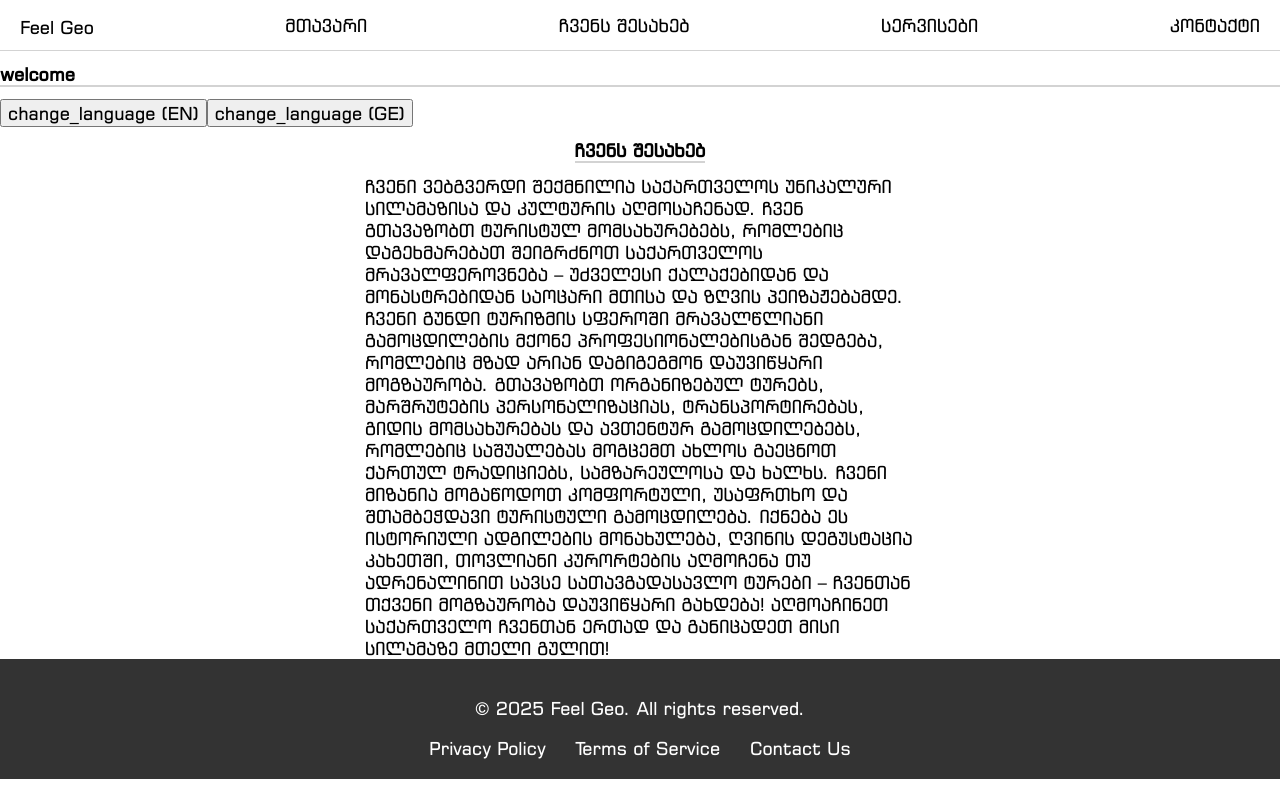
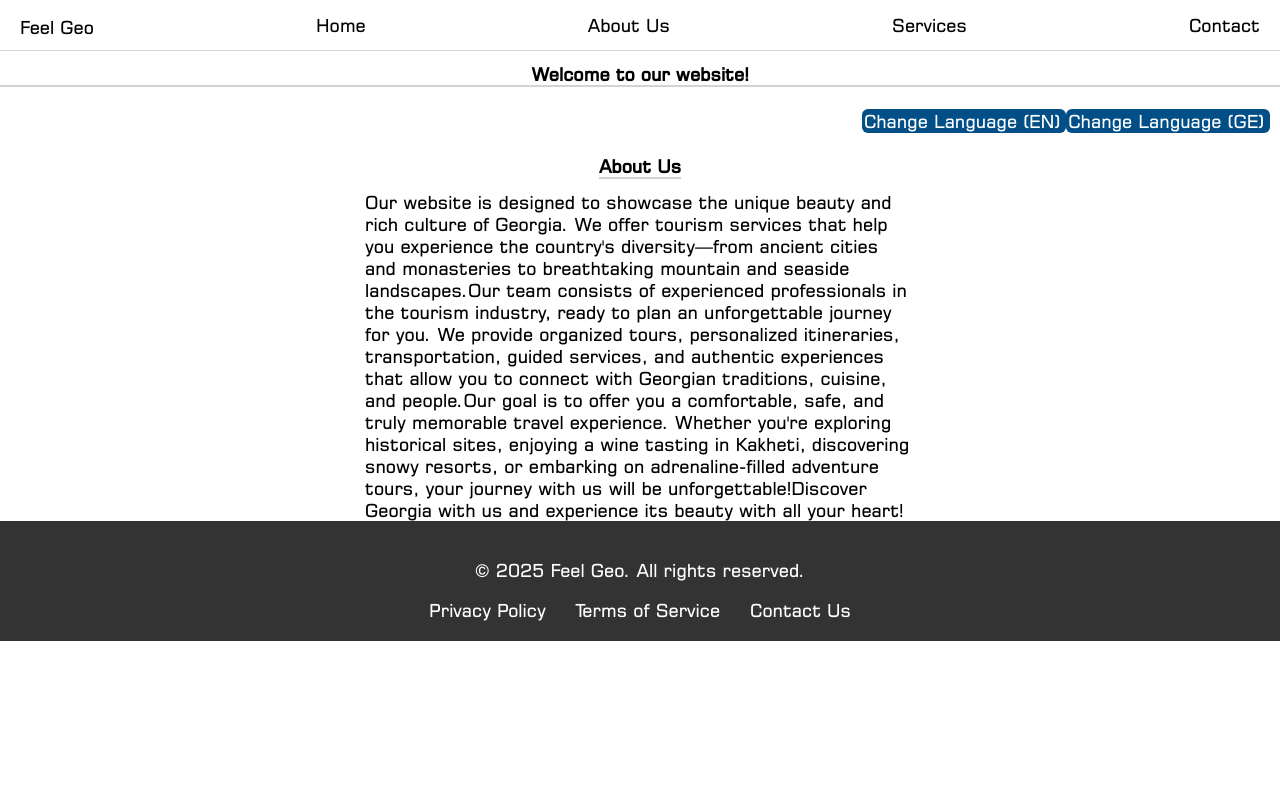
Before and after one commit to giglaulala/feel_geo, a React (Vite) app in the folder feel-geo-ge/: page /about in a window 1280 px wide. Built offline with nearby package versions, Linux system fonts and the light colour scheme.

Commit message:
feat: full implementation of language change

```diff
--- a/feel-geo-ge/src/App.jsx
+++ b/feel-geo-ge/src/App.jsx
@@ -7,6 +7,7 @@ import Contact from "./components/Contact.jsx";
 import CardInfo from "./components/CardInfo.jsx";
 import LanguageSwitcher from "./components/LanguageSwitcher.jsx";
 import { Routes, Route } from "react-router-dom";
+import "./i18n";
 import "./App.module.css";
 
 function App() {
--- a/feel-geo-ge/src/components/About.jsx
+++ b/feel-geo-ge/src/components/About.jsx
@@ -1,26 +1,13 @@
 import styles from "./About.module.css";
+import { useTranslation } from "react-i18next";
 
 function About() {
+  const { t } = useTranslation();
+
   return (
     <div className={styles.mainDiv}>
-      <h1>ჩვენს შესახებ</h1>
-      <div className={styles.mainText}>
-        ჩვენი ვებგვერდი შექმნილია საქართველოს უნიკალური სილამაზისა და კულტურის
-        აღმოსაჩენად. ჩვენ გთავაზობთ ტურისტულ მომსახურებებს, რომლებიც
-        დაგეხმარებათ შეიგრძნოთ საქართველოს მრავალფეროვნება – უძველესი
-        ქალაქებიდან და მონასტრებიდან საოცარი მთისა და ზღვის პეიზაჟებამდე. ჩვენი
-        გუნდი ტურიზმის სფეროში მრავალწლიანი გამოცდილების მქონე
-        პროფესიონალებისგან შედგება, რომლებიც მზად არიან დაგიგეგმონ დაუვიწყარი
-        მოგზაურობა. გთავაზობთ ორგანიზებულ ტურებს, მარშრუტების პერსონალიზაციას,
-        ტრანსპორტირებას, გიდის მომსახურებას და ავთენტურ გამოცდილებებს, რომლებიც
-        საშუალებას მოგცემთ ახლოს გაეცნოთ ქართულ ტრადიციებს, სამზარეულოსა და
-        ხალხს. ჩვენი მიზანია მოგაწოდოთ კომფორტული, უსაფრთხო და შთამბეჭდავი
-        ტურისტული გამოცდილება. იქნება ეს ისტორიული ადგილების მონახულება, ღვინის
-        დეგუსტაცია კახეთში, თოვლიანი კურორტების აღმოჩენა თუ ადრენალინით სავსე
-        სათავგადასავლო ტურები – ჩვენთან თქვენი მოგზაურობა დაუვიწყარი გახდება!
-        აღმოაჩინეთ საქართველო ჩვენთან ერთად და განიცადეთ მისი სილამაზე მთელი
-        გულით!
-      </div>
+      <h1>{t("about")}</h1>
+      <div className={styles.mainText}>{t("abouttext")}</div>
     </div>
   );
 }
--- a/feel-geo-ge/src/components/Contact.jsx
+++ b/feel-geo-ge/src/components/Contact.jsx
@@ -1,9 +1,11 @@
 import styles from "./Contact.module.css";
+import { useTranslation } from "react-i18next";
 
 function Contact() {
+  const { t } = useTranslation();
   return (
     <div className={styles.mainDiv}>
-      <h1>საკონტაქტო ინფორმაცია</h1>
+      <h1>{t("contactinfo")}</h1>
       <iframe
         src="https://www.google.com/maps/embed?pb=!1m18!1m12!1m3!1d21817.80605427628!2d44.78720133547368!3d41.781865090329546!2m3!1f0!2f0!3f0!3m2!1i1024!2i768!4f13.1!3m3!1m2!1s0x40446d8959d884ff%3A0xf7a7f069d0c642ad!2z4YOT4YOY4YOm4YOb4YOY4YOhIOGDouGDp-GDlC3hg57hg5Dhg6Dhg5nhg5g!5e1!3m2!1ska!2sge!4v1739980012465!5m2!1ska!2sge"
         width="600"
--- a/feel-geo-ge/src/components/Header.jsx
+++ b/feel-geo-ge/src/components/Header.jsx
@@ -1,6 +1,8 @@
 import styles from "./Header.module.css";
 import { Link } from "react-router-dom";
+import { useTranslation } from "react-i18next";
 function Header() {
+  const { t } = useTranslation();
   return (
     <header>
       <nav>
@@ -8,16 +10,16 @@ function Header() {
           <Link to="/">Feel Geo</Link>
         </div>
         <Link to="/" className={styles.geoText}>
-          მთავარი
+          {t("home")}
         </Link>
         <Link to="/about" className={styles.geoText}>
-          ჩვენს შესახებ
+          {t("about")}
         </Link>
         <Link to="/services" className={styles.geoText}>
-          სერვისები
+          {t("services")}
         </Link>
         <Link to="/contact" className={styles.geoText}>
-          კონტაქტი
+          {t("contact")}
         </Link>
       </nav>
     </header>
--- a/feel-geo-ge/src/components/LanguageSwitcher.jsx
+++ b/feel-geo-ge/src/components/LanguageSwitcher.jsx
@@ -1,4 +1,5 @@
 import { useTranslation } from "react-i18next";
+import styles from "./LanguageSwitcher.module.css";
 
 export default function LanguageSwitcher() {
   const { t, i18n } = useTranslation();
@@ -8,14 +9,16 @@ export default function LanguageSwitcher() {
   };
 
   return (
-    <div className="mainDiv">
+    <div className={styles.mainDiv}>
       <h1>{t("welcome")}</h1>
-      <button className="langBtn" onClick={() => changeLanguage("en")}>
-        {t("change_language")} (EN)
-      </button>
-      <button className="langBtn" onClick={() => changeLanguage("ge")}>
-        {t("change_language")} (GE)
-      </button>
+      <div className={styles.btnContainer}>
+        <button className={styles.langBtn} onClick={() => changeLanguage("en")}>
+          {t("change_language")} (EN)
+        </button>
+        <button className={styles.langBtn} onClick={() => changeLanguage("ge")}>
+          {t("change_language")} (GE)
+        </button>
+      </div>
     </div>
   );
 }
--- /dev/null
+++ b/feel-geo-ge/src/components/LanguageSwitcher.module.css
@@ -0,0 +1,24 @@
+h1 {
+  display: flex;
+  align-items: center;
+  justify-content: center;
+}
+
+.btnContainer {
+  display: flex;
+  justify-content: flex-end;
+  padding: 10px;
+}
+
+.langBtn {
+  background-color: #014f86;
+  color: white;
+  border: none;
+  border-radius: 6px;
+  padding-left: 2px;
+}
+
+.langBtn:hover {
+  background-color: #013a63;
+  cursor: pointer;
+}
--- a/feel-geo-ge/src/components/LanguageSwitecher.module.css
+++ /dev/null
@@ -1,5 +0,0 @@
-.mainDiv {
-  display: flex;
-  align-items: center;
-  justify-content: center;
-}
--- a/feel-geo-ge/src/locales/en/translation.json
+++ b/feel-geo-ge/src/locales/en/translation.json
@@ -1,4 +1,10 @@
 {
   "welcome": "Welcome to our website!",
-  "change_language": "Change Language"
+  "change_language": "Change Language",
+  "home": "Home",
+  "about": "About Us",
+  "services": "Services",
+  "contact": "Contact",
+  "abouttext": "Our website is designed to showcase the unique beauty and rich culture of Georgia. We offer tourism services that help you experience the country's diversity—from ancient cities and monasteries to breathtaking mountain and seaside landscapes.Our team consists of experienced professionals in the tourism industry, ready to plan an unforgettable journey for you. We provide organized tours, personalized itineraries, transportation, guided services, and authentic experiences that allow you to connect with Georgian traditions, cuisine, and people.Our goal is to offer you a comfortable, safe, and truly memorable travel experience. Whether you're exploring historical sites, enjoying a wine tasting in Kakheti, discovering snowy resorts, or embarking on adrenaline-filled adventure tours, your journey with us will be unforgettable!Discover Georgia with us and experience its beauty with all your heart!",
+  "contactinfo": "Contact Info"
 }
--- a/feel-geo-ge/src/locales/ge/translation.json
+++ b/feel-geo-ge/src/locales/ge/translation.json
@@ -1,4 +1,10 @@
 {
   "welcome": "კეთილი იყოს თქვენი მობრძანება ჩვენს ვებსაიტზე!",
-  "change_language": "ენის შეცვლა"
+  "change_language": "ენის შეცვლა",
+  "home": "მთავარი",
+  "about": "ჩვენს შესახებ",
+  "services": "სერვისები",
+  "contact": "კონტაქტი",
+  "abouttext": " ჩვენი ვებგვერდი შექმნილია საქართველოს უნიკალური სილამაზისა და კულტურის აღმოსაჩენად. ჩვენ გთავაზობთ ტურისტულ მომსახურებებს, რომლებიცდაგეხმარებათ შეიგრძნოთ საქართველოს მრავალფეროვნება – უძველესიქალაქებიდან და მონასტრებიდან საოცარი მთისა და ზღვის პეიზაჟებამდე. ჩვენიგუნდი ტურიზმის სფეროში მრავალწლიანი გამოცდილების მქონეპროფესიონალებისგან შედგება, რომლებიც მზად არიან დაგიგეგმონ დაუვიწყარიმოგზაურობა. გთავაზობთ ორგანიზებულ ტურებს, მარშრუტების პერსონალიზაციას,ტრანსპორტირებას, გიდის მომსახურებას და ავთენტურ გამოცდილებებს, რომლებიც საშუალებას მოგცემთ ახლოს გაეცნოთ ქართულ ტრადიციებს, სამზარეულოსა დახალხს. ჩვენი მიზანია მოგაწოდოთ კომფორტული, უსაფრთხო და შთამბეჭდავიტურისტული გამოცდილება. იქნება ეს ისტორიული ადგილების მონახულება, ღვინისდეგუსტაცია კახეთში, თოვლიანი კურორტების აღმოჩენა თუ ადრენალინით სავსესათავგადასავლო ტურები – ჩვენთან თქვენი მოგზაურობა დაუვიწყარი გახდება!აღმოაჩინეთ საქართველო ჩვენთან ერთად და განიცადეთ მისი სილამაზე მთელი გულით!",
+  "contactinfo": "საკონტაქტო ინფორმაცია"
 }
```
